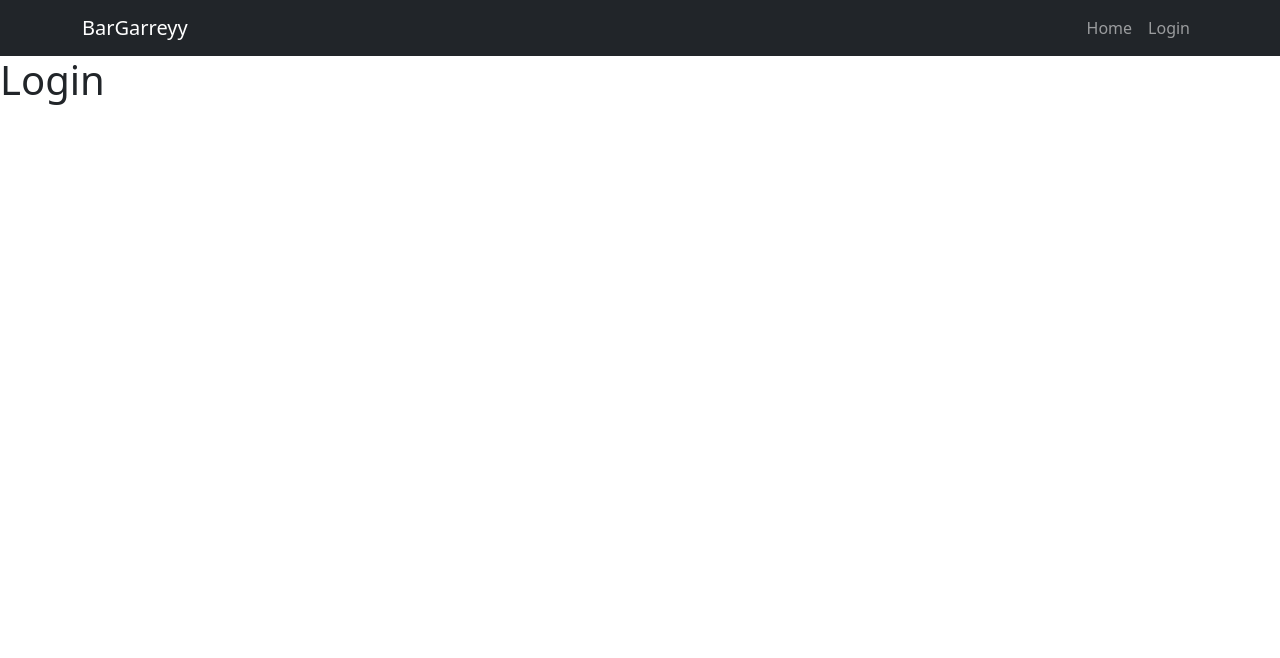
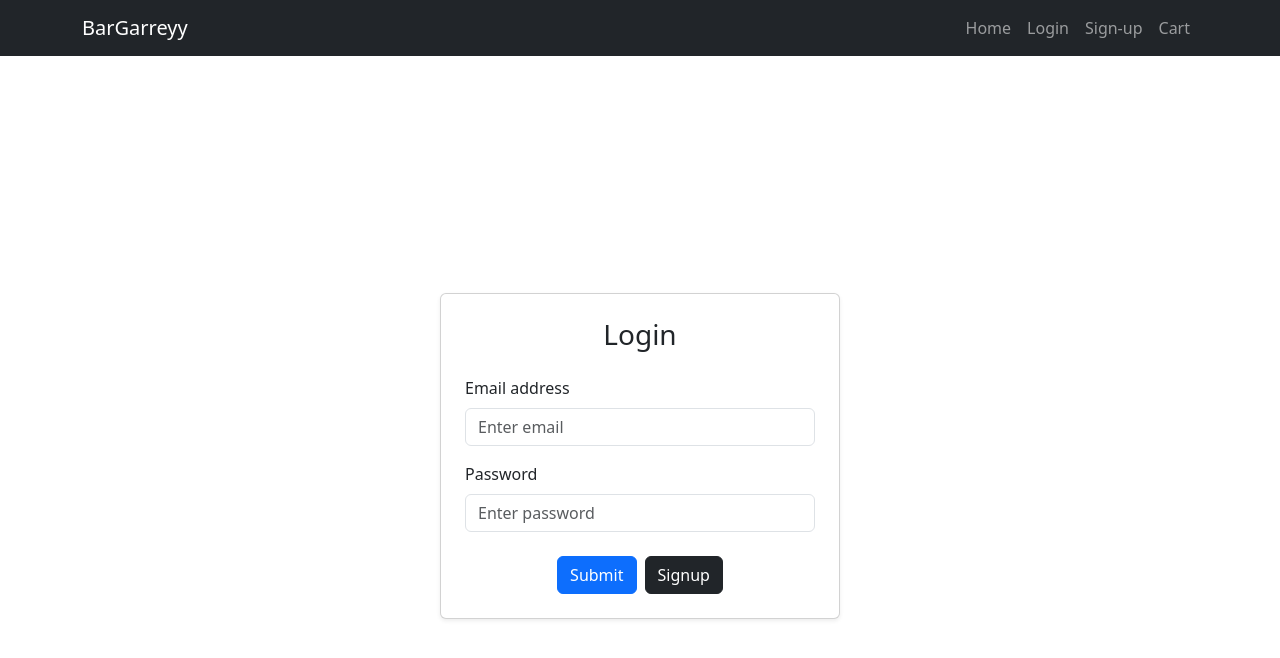
Before and after one commit to Rishirk011/Restaurant-website, a React app: page /login in a window 1280 px wide. Shown: the top 658 px of the page. Built offline with nearby package versions, Linux system fonts and the light colour scheme; the HTML template or start-up script is replaced by a standard one.

Commit message:
completed home page and login page

```diff
--- a/package.json
+++ b/package.json
@@ -11,6 +11,7 @@
   },
   "dependencies": {
     "bootstrap": "^5.3.8",
+    "bootstrap-icons": "^1.13.1",
     "react": "^19.2.5",
     "react-dom": "^19.2.5",
     "react-router-dom": "^7.15.0"
--- a/src/App.tsx
+++ b/src/App.tsx
@@ -1,7 +1,10 @@
 import Home from "./pages/home/home";
 import Navbar from "./components/ui/navbar";
+import 'bootstrap-icons/font/bootstrap-icons.css';
 import { Routes, Route } from "react-router-dom";
 import Login from "./pages/login/login";
+import Signup from "./pages/signup/signup";
+import Cart from "./pages/cart/cart";
 export default function App() {
   return (
     <>
@@ -9,6 +12,8 @@ export default function App() {
       <Routes>
         <Route index element={<Home />} />
         <Route path="/login" element={<Login />} />
+        <Route path="/signup" element={<Signup/>}></Route>
+        <Route path="/cart" element={<Cart/>}></Route>
       </Routes>
     </>
   );
--- a/src/components/ui/navbar.tsx
+++ b/src/components/ui/navbar.tsx
@@ -12,6 +12,12 @@ export default function Navbar(){
         <ul className="navbar-nav ms-auto text-center">
           <Link to='/' className="nav-link">Home</Link>
           <Link to='/login' className="nav-link">Login</Link>
+          <Link to='signup' className="nav-link">
+            Sign-up
+          </Link>
+          <Link to='cart' className="nav-link">
+            Cart
+          </Link>
 
         </ul>
       </div>
--- /dev/null
+++ b/src/pages/cart/cart.tsx
@@ -0,0 +1,7 @@
+export default function Cart(){
+
+    return<>
+
+    </>
+
+}
--- a/src/pages/home/home.css
+++ b/src/pages/home/home.css
@@ -3,6 +3,7 @@
     --color2:#FFA896;
     --color3:#9B1313;
     --color4:#38000A;
+    --color5:white;
 }
 .hero-section{
     background-image: linear-gradient(rgba(0,0,0,0.7)),
@@ -22,6 +23,28 @@
 .hero-section .hero-content h1{
     font-size: 4rem;
     color: white;
+}
+.review{
+    background-color: var(--color2);
+    padding: 0.5rem;
+}
+.names-review{
+    background-color: var(--color1);
+    color: var(--color5) !important;
+}
+.socials .con{
+    color: var(--color3);
+    gap: 3rem;
+}
+.brand{
+    color: var(--color3);
+}
+.about-sec{
+    color: var(--color3);
+    text-align: center !important;
+}
+.copy{
+    color: var(--color3);
 }
 @media (max-width:400px){
 
--- a/src/pages/home/home.tsx
+++ b/src/pages/home/home.tsx
@@ -1,5 +1,5 @@
 import "./home.css";
-import { BrowserRouter, Routes, Route, Link } from "react-router-dom";
+import { Link } from "react-router-dom";
 export default function Home() {
   return (
     <>
@@ -27,7 +27,8 @@ export default function Home() {
           <h1>Featured Foods</h1>
           <div className="row g-4 justify-content-center my-3">
             <div className="col-12 col-md-6 col-lg-3">
-              <div className="card h-100">
+              <div className="card h-100 shadow shadow-md
+              shadow-dark">
                 <p
                   className="card-title display-5
                         text-center"
@@ -50,7 +51,8 @@ export default function Home() {
               </div>
             </div>
             <div className="col-12 col-md-6 col-lg-3 ">
-              <div className="card h-100">
+              <div className="card h-100 shadow shadow-md
+              shadow-dark">
                 <p
                   className="card-title display-5
                         text-center"
@@ -72,12 +74,13 @@ export default function Home() {
               </div>
             </div>
             <div className="col-12 col-md-6 col-lg-3 text-center">
-              <div className="card h-100">
+              <div className="card h-100 shadow shadow-md
+              shadow-dark">
                 <p
                   className="card-title display-5
                         text-center"
                 >
-                  The Whopper
+                  Whopper
                 </p>
                 <div className="card-body">
                   <img
@@ -94,22 +97,21 @@ export default function Home() {
               </div>
             </div>
             <div className="col-12 col-md-6 col-lg-3 text-center">
-              <div className="card h-100">
+              <div className="card h-100 shadow shadow-md
+              shadow-dark">
                 <p
                   className="card-title display-5
                         text-center"
                 >
-                  The Whopper
+                  Juicy Lucy
                 </p>
                 <div className="card-body">
                   <img
-                    src="/public/food/one.jpeg"
+                    src="/public/food/12.jpeg"
                     alt=""
                     className="img-fluid rounded"
                   />
-                  <p>
-                    Known for its flame-grilled beef patty, topped with
-                    tomatoes, lettuce, mayonnaise, ketchup, pickles, and onions.
+                  <p>A Minnesota-born cheeseburger with cheese stuffed inside the meat patty rather than on top, creating a molten, gooey core.
                   </p>
                   <button className="btn btn-success text-center">Add</button>
                 </div>
@@ -117,7 +119,93 @@ export default function Home() {
             </div>
           </div>
         </div>
+        <div className="container-fluid review p-5">
+          <h1>Reviews</h1>
+          <div className="row g-3 my-3">
+            <div className="col-12 col-md-6 col-lg-3
+            text-center">
+              <div className="card h-100 shadow shadow-md
+              shadow-dark">
+                <div className="card-body">
+                  <img src="/public/img/1.jpg" alt="" className="img-fluid rounded"/>
+                  <p className="card-title fw-bold my-1 d-inline-block p-2 rounded-pill names-review">Alexa</p>
+                  <p className="p-2">Lorem ipsum dolor sit amet consectetur adipisicing elit. Odit repellendus iure, dolores porro nisi facilis accusantium.</p>
+                </div>
+              </div>
+            </div>
+            <div className="col-12 col-md-6 col-lg-3
+            text-center">
+              <div className="card h-100 shadow shadow-md
+              shadow-dark">
+                <div className="card-body">
+                  <img src="/public/img/4.jpg" alt="" className="img-fluid rounded"/>
+                  <p className="card-title fw-bold my-1 d-inline-block p-2 rounded-pill names-review">Alexa</p>
+                  <p className="p-2">Lorem ipsum dolor sit amet consectetur adipisicing elit. Odit repellendus iure, dolores porro nisi facilis accusantium.</p>
+                </div>
+              </div>
+            </div>
+            <div className="col-12 col-md-6 col-lg-3
+            text-center">
+              <div className="card h-100 shadow shadow-md
+              shadow-dark">
+                <div className="card-body">
+                  <img src="/public/img/6.jpg" alt="" className="img-fluid rounded"/>
+                  <p className="card-title fw-bold my-1 d-inline-block p-2 rounded-pill names-review">Alexa</p>
+                  <p className="p-2">Lorem ipsum dolor sit amet consectetur adipisicing elit. Odit repellendus iure, dolores porro nisi facilis accusantium.</p>
+                </div>
+              </div>
+            </div>
+            <div className="col-12 col-md-6 col-lg-3
+            text-center">
+              <div className="card h-100 shadow shadow-md
+              shadow-dark">
+                <div className="card-body">
+                  <img src="/public/img/5.jpg" alt="" className="img-fluid rounded"/>
+                  <p className="card-title fw-bold my-1 d-inline-block p-2 rounded-pill names-review">Alexa</p>
+                  <p className="p-2">Lorem ipsum dolor sit amet consectetur adipisicing elit. Odit repellendus iure, dolores porro nisi facilis accusantium.</p>
+                </div>
+              </div>
+            </div>
+          </div>
+        </div>
       </main>
+      <footer>
+        <div className="container-fluid">
+          <div className="row p-3">
+            <div className="col d-flex
+            justify-content-center about-sec">
+                <h4 className="ms-2">
+                  <a href="" className="link-danger">Services
+                  </a>
+                </h4>
+                <h4 className="ms-2">
+                  <a href="" className="link-danger">About-Us
+                  </a>
+                </h4>
+                <h4 className="ms-2">
+                  <a href="" className="link-danger">Contact
+                  </a>
+                </h4>
+            </div>
+          </div>
+          <div className="row p-3">
+            <div className="col d-flex  justify-content-center socials">
+              <div className="d-flex flex-column brand">
+                <h4 className="text-center">Socials</h4>
+                <div className="con d-flex socials">
+                  <h1 className="bi bi-linkedin"></h1>
+                  <h1 className="bi bi-instagram"></h1>
+                  <h1 className="bi bi-envelope"></h1>
+                </div>
+              </div>
+            </div>
+          </div>
+          <h3 className="text-center copy mb-2 p-3">@Bargarrey
+            <span>&copy;</span>copyrights reserved
+          </h3>
+        </div>
+
+      </footer>
     </>
   );
 }
--- a/src/pages/login/login.tsx
+++ b/src/pages/login/login.tsx
@@ -1,9 +1,55 @@
+import React, { useState } from 'react';
+import { Link } from 'react-router-dom';
+
 export default function Login(){
+  const [email, setEmail] = useState('');
+  const [password, setPassword] = useState('');
 
-    return<>
+  const handleSubmit = (e: any) => {
+    e.preventDefault();
+    console.log('Submitted data:', { email, password });
+  };
 
-        <h1>Login</h1>
+  return (
+    <div className="container d-flex justify-content-center align-items-center min-vh-100">
+      <div className="card p-4 shadow-sm" style={{ width: '100%', maxWidth: '400px' }}>
+        <h3 className="text-center mb-4">Login</h3>
 
-    </>
+        <form onSubmit={handleSubmit}>
+          <div className="mb-3">
+            <label htmlFor="email" className="form-label">Email address</label>
+            <input
+              type="email"
+              id="email"
+              className="form-control"
+              placeholder="Enter email"
+              value={email}
+              onChange={(e) => setEmail(e.target.value)}
+              required
+            />
+          </div>
 
-}
+          <div className="mb-4">
+            <label htmlFor="password" className="form-label">Password</label>
+            <input
+              type="password"
+              id="password"
+              className="form-control"
+              placeholder="Enter password"
+              value={password}
+              onChange={(e) => setPassword(e.target.value)}
+              required
+            />
+          </div>
+          <div className="btn-section text-center">
+            <button type="submit" className="btn btn-primary me-2">
+              Submit
+            </button>
+            <Link to='signup.tsx'
+            className='btn btn-dark'>Signup</Link>
+          </div>
+        </form>
+      </div>
+    </div>
+  );
+};
--- /dev/null
+++ b/src/pages/signup/signup.tsx
@@ -0,0 +1,7 @@
+export default function Signup(){
+
+    return<>
+        <h1>signup</h1>
+    </>
+
+}
```
Also changed, not shown: public/food/12.jpeg (added), 1 other file (tests, documents, lock files or other folders).
